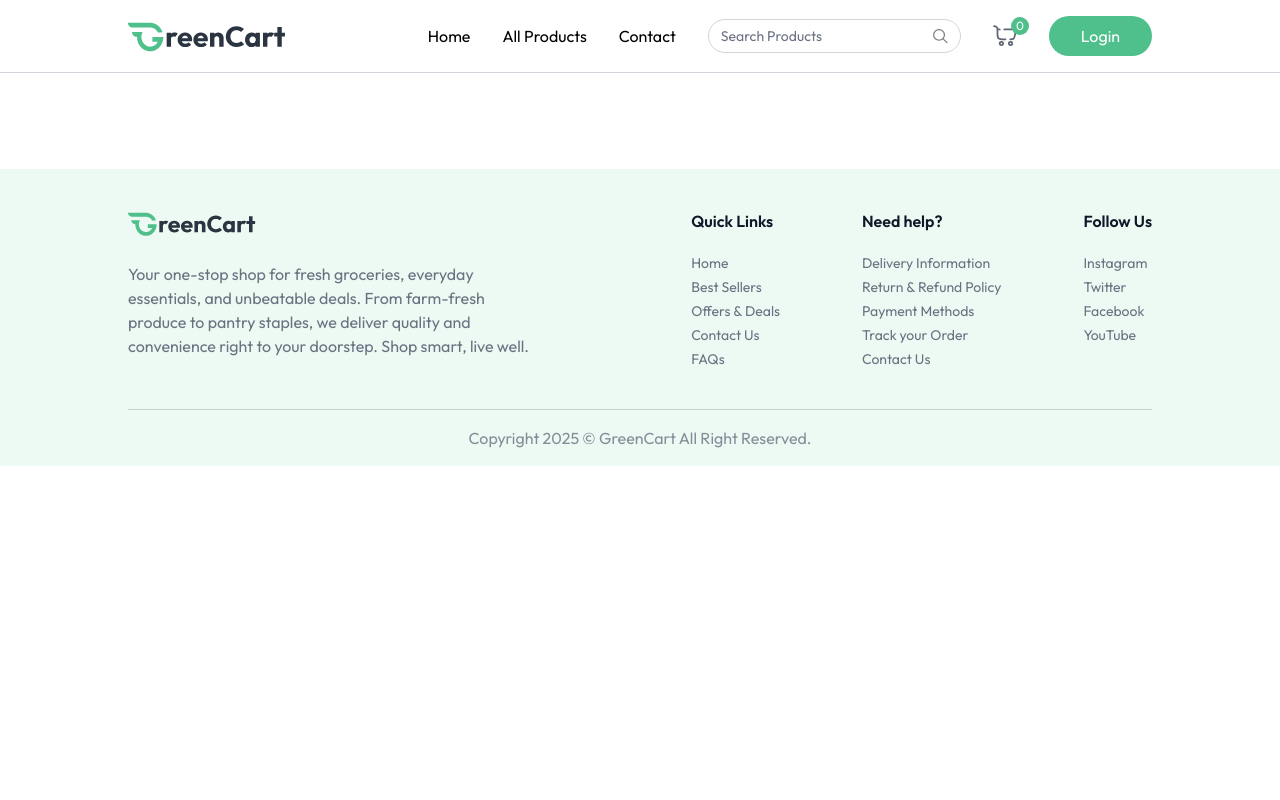
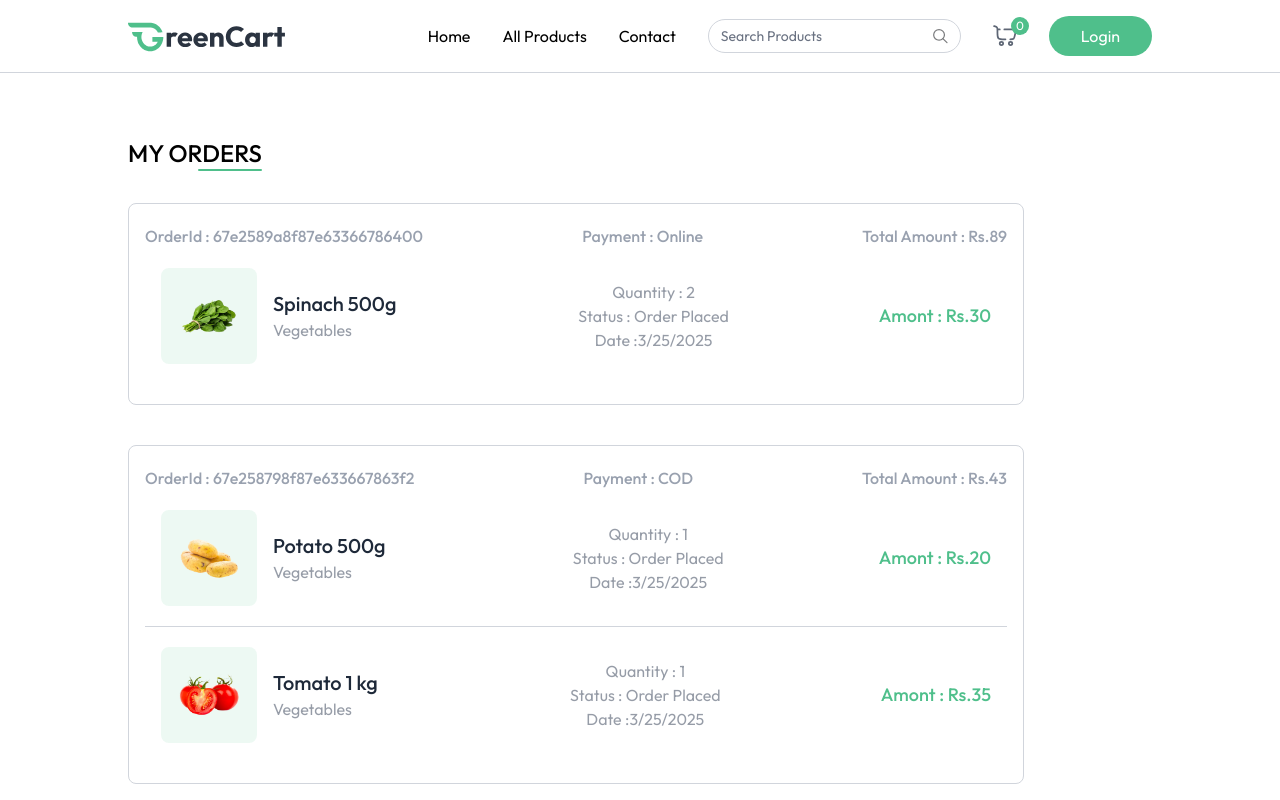
Before and after one commit to kaveeshahq/greencart, a React (Vite) app in the folder client/: page /my-orders in a window 1280 px wide. Shown: the top 800 px of the page. Built offline with nearby package versions, Linux system fonts and the light colour scheme.

Commit message:
Create the My Orders Page

```diff
--- a/client/src/App.jsx
+++ b/client/src/App.jsx
@@ -10,6 +10,7 @@ import ProductCategory from "./pages/ProductCategory";
 import ProductDetails from "./pages/ProductDetails";
 import Cart from "./pages/Cart";
 import AddAddress from "./pages/AddAddress";
+import MyOrders from "./pages/MyOrders";
 const App = () => {
   const isSellerPath = useLocation().pathname.includes("seller");
   const { showUserLogin } = useAppContext();
@@ -28,6 +29,8 @@ const App = () => {
           <Route path="/products/:category/:id" element={<ProductDetails />} />
           <Route path="/cart" element={<Cart />} />
           <Route path="/add-address" element={<AddAddress />} />
+          <Route path="/my-orders" element={<MyOrders />} />
+
         </Routes>
       </div>
       {!isSellerPath && <Footer />}
--- /dev/null
+++ b/client/src/pages/MyOrders.jsx
@@ -0,0 +1,74 @@
+import React, { useEffect, useState } from "react";
+import { useAppContext } from "../context/AppContext";
+import { dummyOrders } from "../assets/assets";
+
+const MyOrders = () => {
+  const [myOrders, setMyOrders] = useState([]);
+  const { currency } = useAppContext();
+
+  const fetchMyOrders = async () => {
+    setMyOrders(dummyOrders);
+  };
+
+  useEffect(() => {
+    fetchMyOrders();
+  }, []);
+
+  return (
+    <div className="mt-16 pb-16">
+      <div className="flex flex-col items-end w-max mb-8">
+        <p className="text-2xl font-medium uppercase">My Orders</p>
+        <div className="w-16 h-0.5 bg-primary rounded-full"></div>
+      </div>
+      {myOrders.map((order, index) => (
+        <div
+          className="border border-gray-300 rounded-lg p-4 py-5 max-w-4xl mb-10"
+          key={index}
+        >
+          <p className="flex justify-between md:items-center  text-gray-400 md:font-medium max-md:flex-col ">
+            <span>OrderId : {order._id}</span>
+            <span>Payment : {order.paymentType}</span>
+            <span>
+              Total Amount : {currency}.{order.amount}
+            </span>
+          </p>
+          {order.items.map((item, index) => (
+            <div
+              key={index}
+              className={`relative bg-white text-gray-500/70 ${
+                order.items.length !== index + 1 && "border-b"
+              } border-gray-300 flex flex-col md:flex-row md:items-center justify-between p-4 py-5 md:gap-16 w-full max-w-4xl `}
+            >
+              <div className="flex items-center mb-4 md:mb-0">
+                <div className="bg-primary/10 p-4 rounded-lg">
+                  <img
+                    src={item.product.image[0]}
+                    alt=""
+                    className="w-16 h-16"
+                  />
+                </div>
+                <div className="ml-4">
+                  <h2 className="text-xl font-medium text-gray-800">
+                    {item.product.name}
+                  </h2>
+                  <p>{item.product.category}</p>
+                </div>
+              </div>
+
+              <div className="flex flex-col items-center md:ml-8 mb-4 md:mb-0">
+                <p>Quantity : {item.quantity || 1}</p>
+                <p>Status : {order.status}</p>
+                <p>Date :{new Date(order.createdAt).toLocaleDateString()}</p>
+              </div>
+              <p className="text-primary text-lg font-medium">
+                Amont : {currency}.{item.product.offerPrice * item.quantity}
+              </p>
+            </div>
+          ))}
+        </div>
+      ))}
+    </div>
+  );
+};
+
+export default MyOrders;
```
